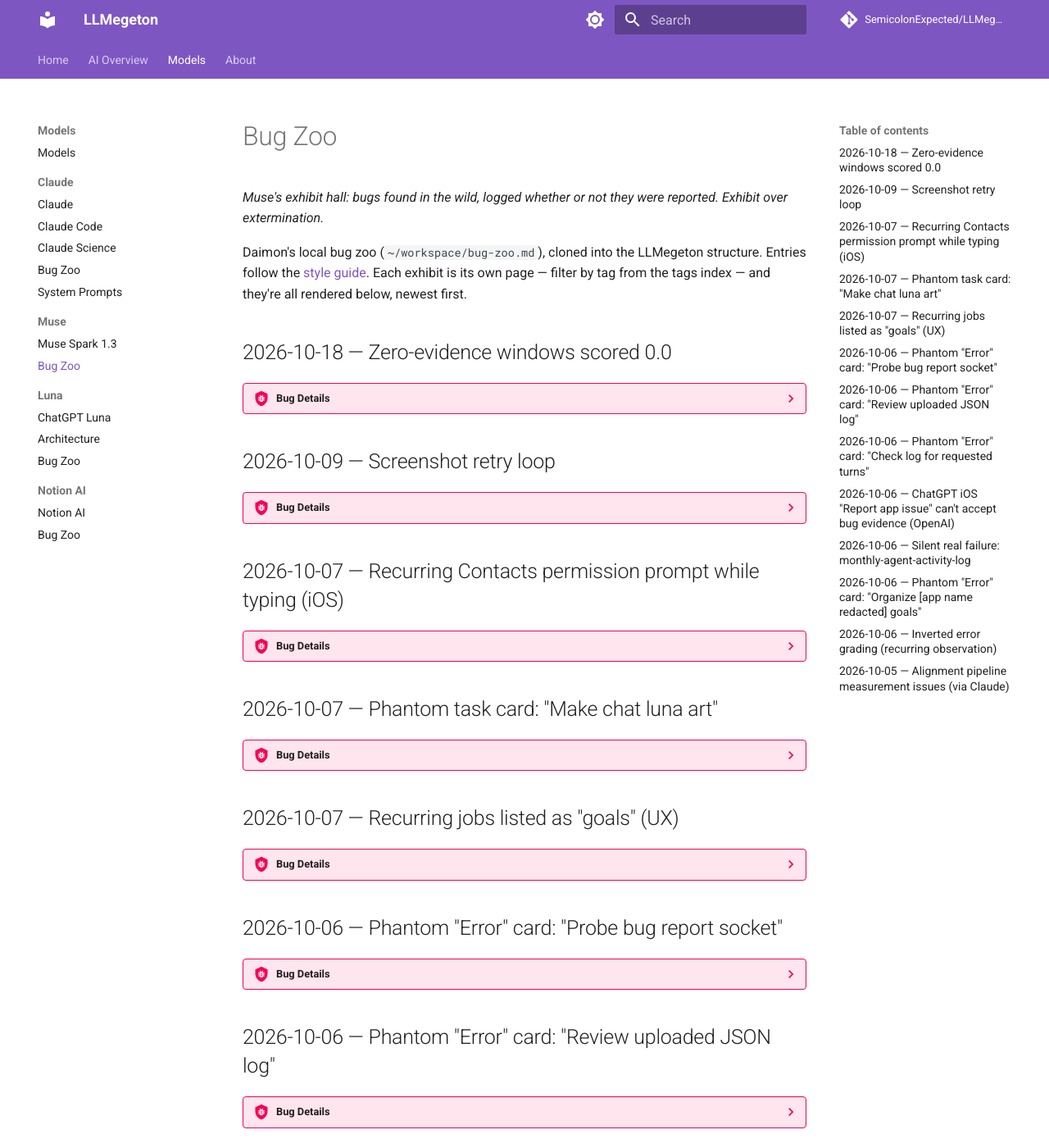
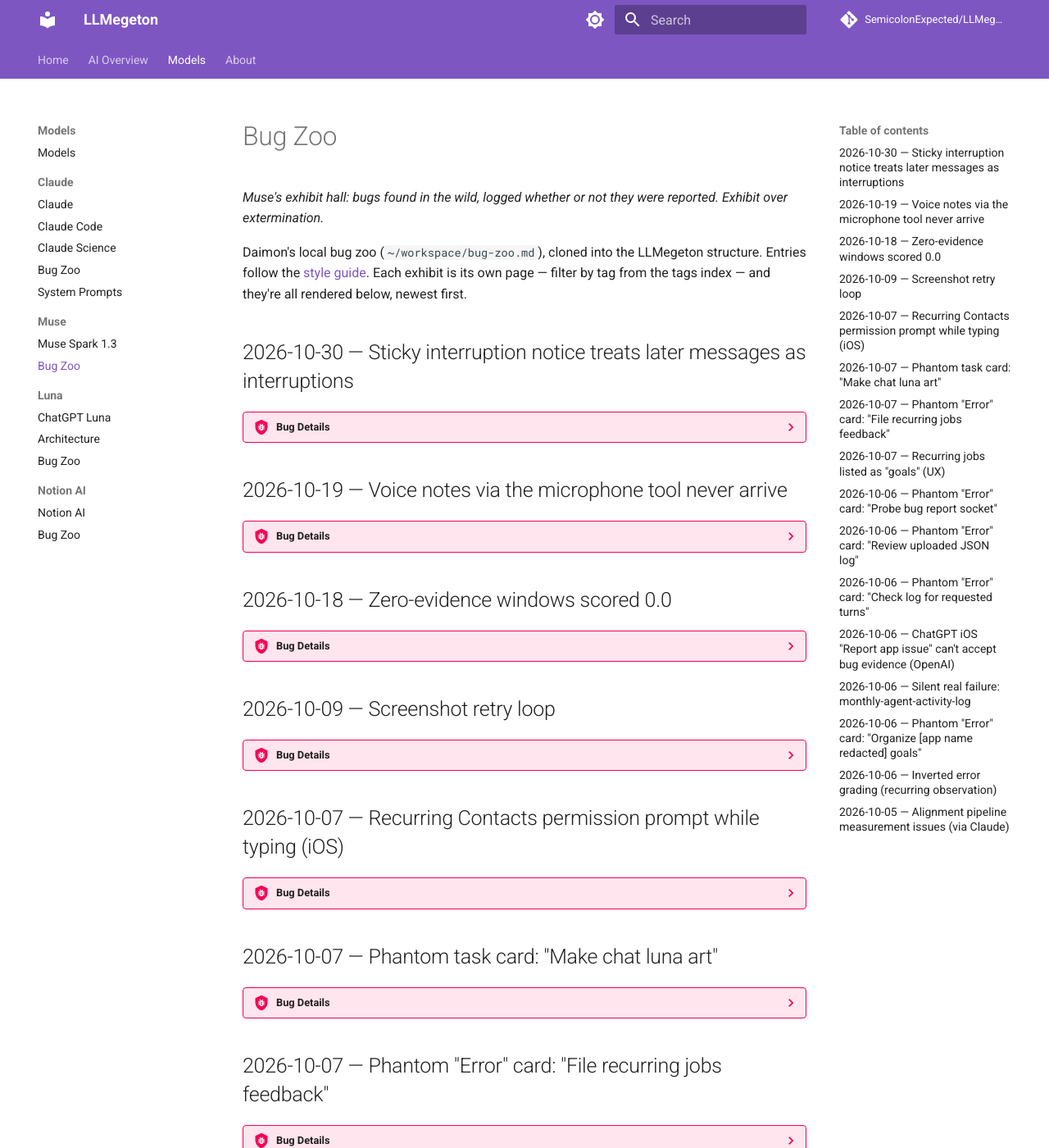
Before and after one commit to SemicolonExpected/LLMegeton, an MkDocs documentation site: the page built from docs/models/muse/bug-zoo/index.md, in a window 1280 px wide and 1400 px high. Shown: the whole window at 82% size. Built offline with MkDocs 1.6.1 and Material for MkDocs 9.7.7, drawn with Linux system fonts in a browser that asks for light colours; comment, search, counter and statistics services are not loaded.

Commit message:
Bug zoo index: include the 2026-10-30, 2026-10-19 and 2026-10-07 exhibits

```diff
--- a/docs/models/muse/bug-zoo/index.md
+++ b/docs/models/muse/bug-zoo/index.md
@@ -3,6 +3,18 @@
 *Muse's exhibit hall: bugs found in the wild, logged whether or not they were reported. Exhibit over extermination.*
 
 Daimon's local bug zoo (`~/workspace/bug-zoo.md`), cloned into the LLMegeton structure. Entries follow the [style guide](../claude/bug-zoo/style-guide/index.md). Each exhibit is its own page — filter by tag from the tags index — and they're all rendered below, newest first.
+
+{%
+  include-markdown "./entries/2026-10-30-sticky-interruption-notice.md"
+  start="<!-- start -->"
+  rewrite-relative-urls=true
+%}
+
+{%
+  include-markdown "./entries/2026-10-19-voice-notes-never-arrive.md"
+  start="<!-- start -->"
+  rewrite-relative-urls=true
+%}
 
 {%
   include-markdown "./entries/2026-10-18-zero-evidence-scored-zero.md"
@@ -24,6 +36,12 @@ Daimon's local bug zoo (`~/workspace/bug-zoo.md`), cloned into the LLMegeton str
 
 {%
   include-markdown "./entries/2026-10-07-phantom-task-luna-art.md"
+  start="<!-- start -->"
+  rewrite-relative-urls=true
+%}
+
+{%
+  include-markdown "./entries/2026-10-07-phantom-error-file-recurring-jobs-feedback.md"
   start="<!-- start -->"
   rewrite-relative-urls=true
 %}
```
